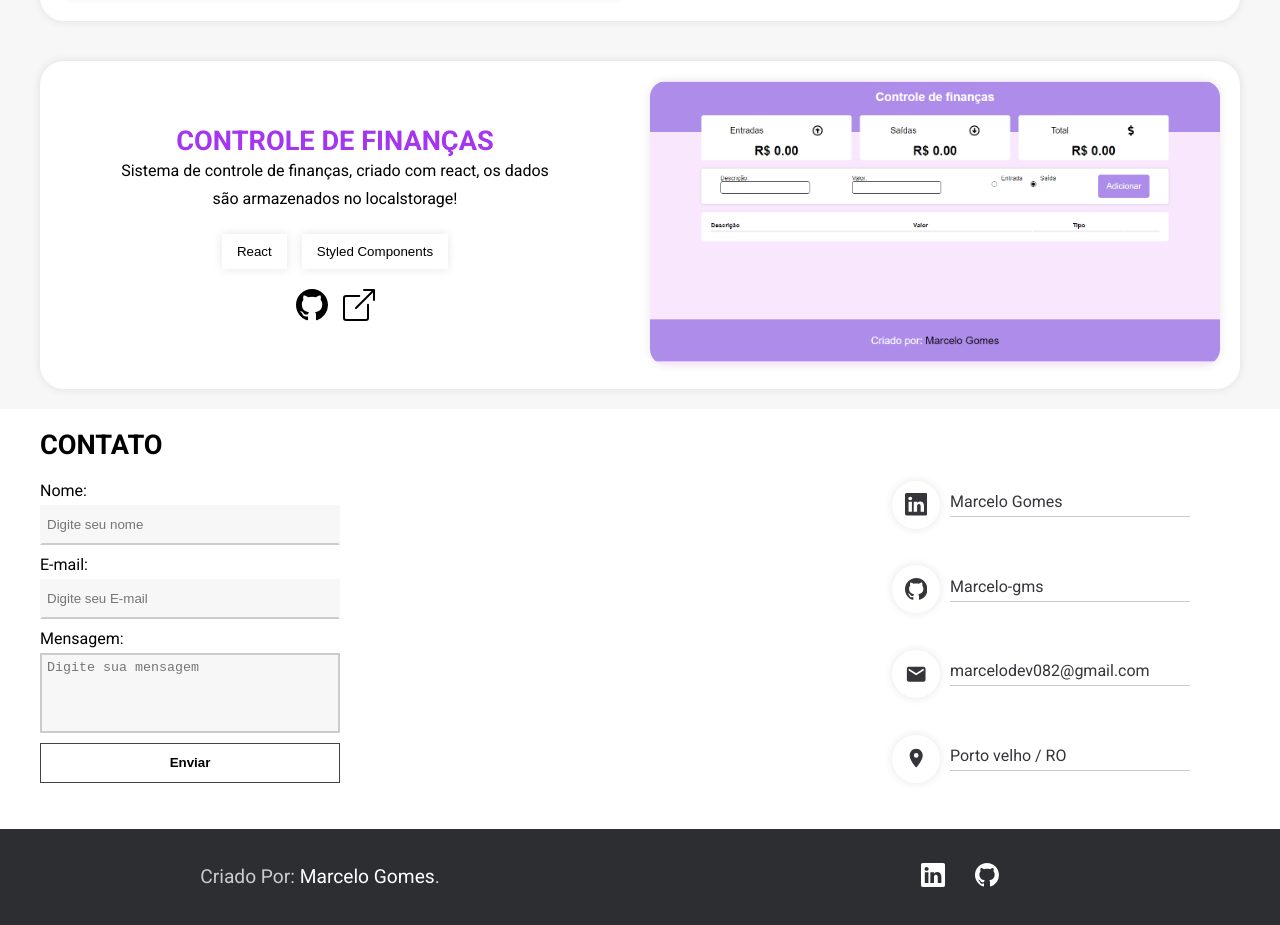
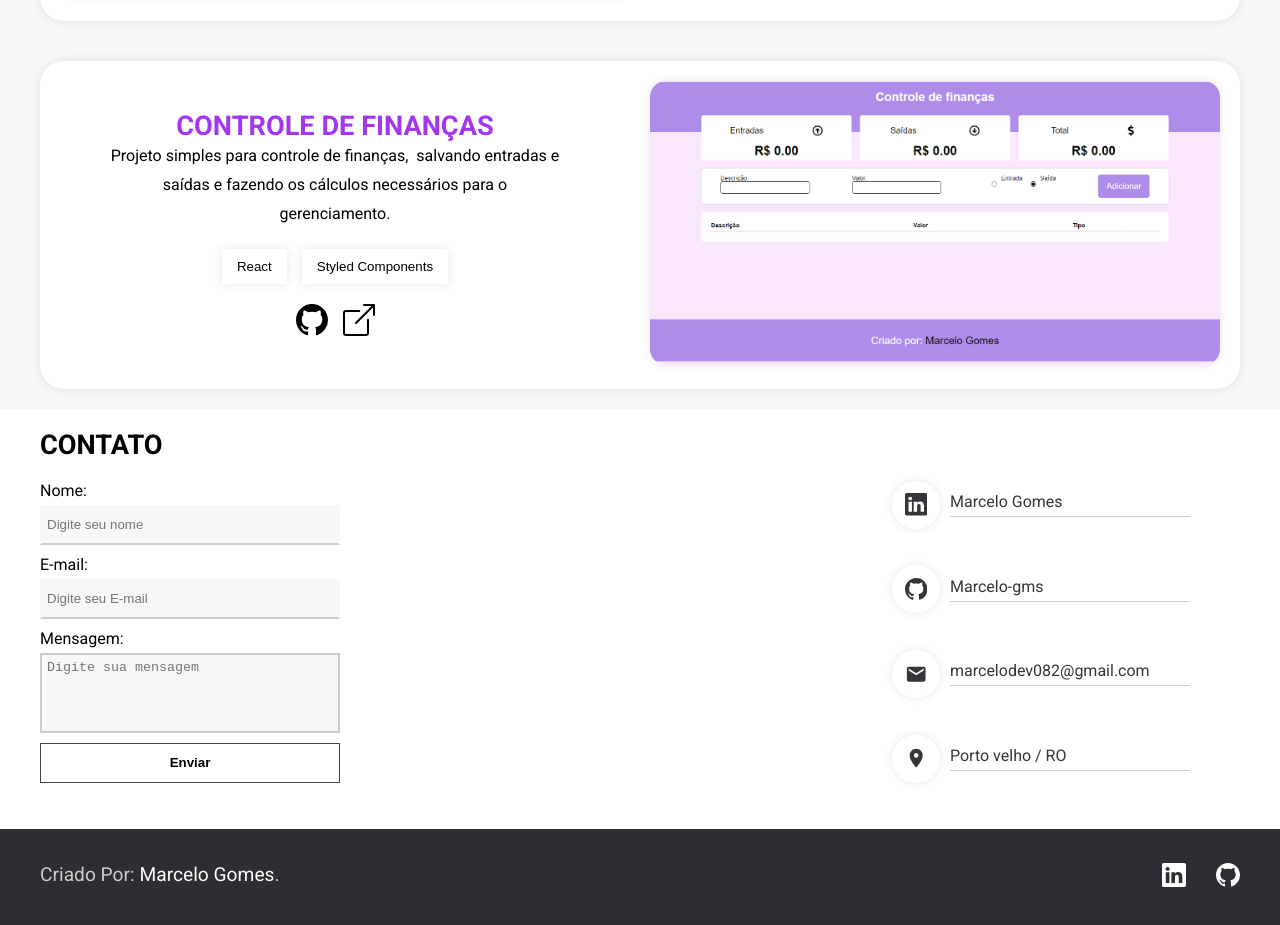
Before and after one commit to Marcelo-gms/portfolio-two, a React (Vite) app: page / in a window 1280 px wide. Shown: the part 1774-2699 px from the top of the page. Built offline with nearby package versions, Linux system fonts and the light colour scheme.

Commit message:
edit layout footer

```diff
--- a/src/components/About/styles.js
+++ b/src/components/About/styles.js
@@ -5,6 +5,11 @@ export const MainContainer = styled.div`
   max-width: 1200px;
   margin: 0 auto;
   background-color: #fff;
+
+  @media screen and (max-width:1200px) {
+    padding: 0 30px;
+
+  }
 
 `;
 export const CenterContainer = styled.div`
--- a/src/components/Footer/index.jsx
+++ b/src/components/Footer/index.jsx
@@ -5,12 +5,12 @@ import { BsLinkedin, BsGithub } from "react-icons/bs";
 const Footer = () => {
   return (
     <C.Container>
-      {/* <C.ContainerContent> */}
-      <C.ContainerTextFooter>
+      <C.ContainerContent>
+
         <p>
           Criado por: <span>Marcelo Gomes</span>.
         </p>
-      </C.ContainerTextFooter>
+
 
       <C.ContainerListLinks>
         <li>
@@ -34,7 +34,7 @@ const Footer = () => {
           </a>
         </li>
       </C.ContainerListLinks>
-      {/* </C.ContainerContent> */}
+      </C.ContainerContent>
     </C.Container>
   );
 };
--- a/src/components/Footer/styles.js
+++ b/src/components/Footer/styles.js
@@ -1,68 +1,60 @@
 import styled from "styled-components";
 
-
-export const Container =  styled.footer`
+export const Container = styled.footer`
   width: 100%;
   min-height: 6rem;
-background-color:#2d2e32;
+  background-color: #2d2e32;
   color: #ffffff;
+
   display: flex;
   align-content: center;
+  align-items: center;
 
- @media screen and (max-width:768px) {
+  @media screen and (max-width: 1200px) {
+    padding: 0 30px;
+  }
+`;
+
+export const ContainerContent = styled.div`
+  width: 100%;
+  height: 100%;
+  max-width: 1200px;
+  margin: 0 auto;
+  display: flex;
+  justify-content: space-between;
+  //border: 1px solid red;
+
+  p {
+    text-transform: capitalize;
+    font-size: 1.2em;
+    color: #ccc;
+    span {
+      color: #fff;
+    }
+  }
+
+  @media screen and (max-width: 768px) {
     flex-direction: column-reverse;
     align-items: center;
     justify-content: center;
     gap: 10px;
     padding: 20px 0;
   }
+`;
 
-`
-
-// export const ContainerContent =  styled.div`
-// width: 80%;
-// height: 100%;
-// margin: 0 auto;
-// display: flex;
-// align-items: center;
-
-// @media screen and (max-width:768px) {
-//     flex-direction: column-reverse;
-//     align-items: center;
-//     justify-content: center;
-// }
-
-
-// `
-
-export const ContainerTextFooter =  styled.div`
-width: 100%;
-display:flex;
-align-items: center;
-justify-content: center;
-flex: 1;
-p{
-    text-transform:capitalize;
-    font-size:1.2em;
-    color: #ccc;
-    span{
-        color: #fff;
-    }
-}
-
-`
-export const ContainerListLinks =  styled.ul`
-display:flex;
+export const ContainerListLinks = styled.ul`
+  width: fit-content;
+  display: flex;
   gap: 30px;
   align-items: center;
   justify-content: center;
-flex: 1;
 
-li{
-    a{
-        svg{
+
+  li {
+    a {
+      svg {
         font-size: 1.5em;
       }
     }
   }
-`
+`;
--- a/src/components/Projects/index.jsx
+++ b/src/components/Projects/index.jsx
@@ -9,8 +9,8 @@ const Projects = () => {
       reverse: true,
       name: "Store",
       description:
-        "sistema de controle de finanças, criado com react, os dados são armazenados no localstorage!",
-      stack: ["React", "Api fake store","React-router"],
+        "Projeto react com a api fake store, se trata de um mini e-commerce, contendo todo o básico do front-end de uma  loja online. ",
+      stack: ["React", "Api fake store", "React-router"],
       links: [
         "https://github.com/Marcelo-gms/mg-store",
         "https://mg-store.netlify.app/",
@@ -23,7 +23,7 @@ const Projects = () => {
       reverse: false,
       name: "mg filmes",
       description:
-        "sistema de controle de finanças, criado com react, os dados são armazenados no localstorage!",
+        "Este projeto  mostra informações sobre filmes, consome a api do TMDB, podendo favoritar fimes, além de direcionar para o trailer do filme escolhido. ",
       stack: ["React", "Axios"],
       links: [
         "https://github.com/Marcelo-gms/mg-filmes",
@@ -36,7 +36,7 @@ const Projects = () => {
       reverse: true,
       name: "controle de finanças",
       description:
-        "sistema de controle de finanças, criado com react, os dados são armazenados no localstorage!",
+        "Projeto simples para controle de finanças,  salvando entradas e saídas e fazendo os cálculos necessários para o gerenciamento.",
       stack: ["React", "styled components"],
       links: [
         "https://github.com/Marcelo-gms/controle-de-financas",
```
Lines whose indentation alone changed are shown as unchanged.
